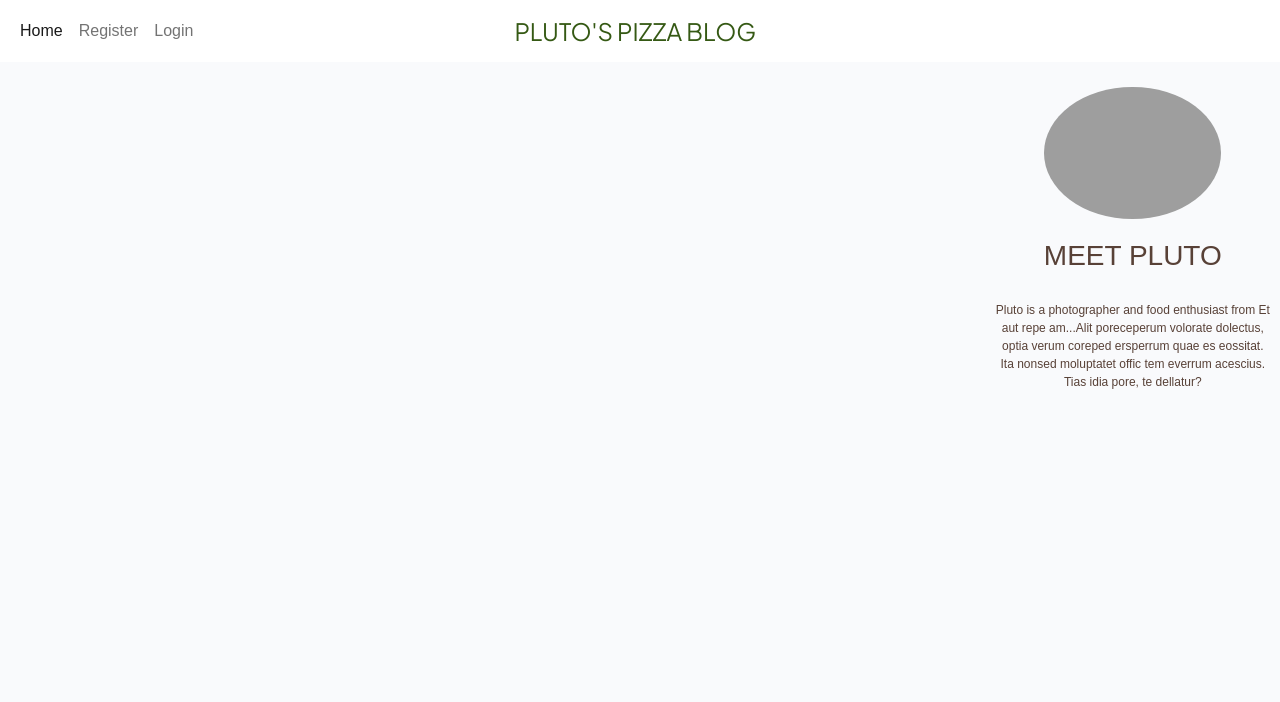
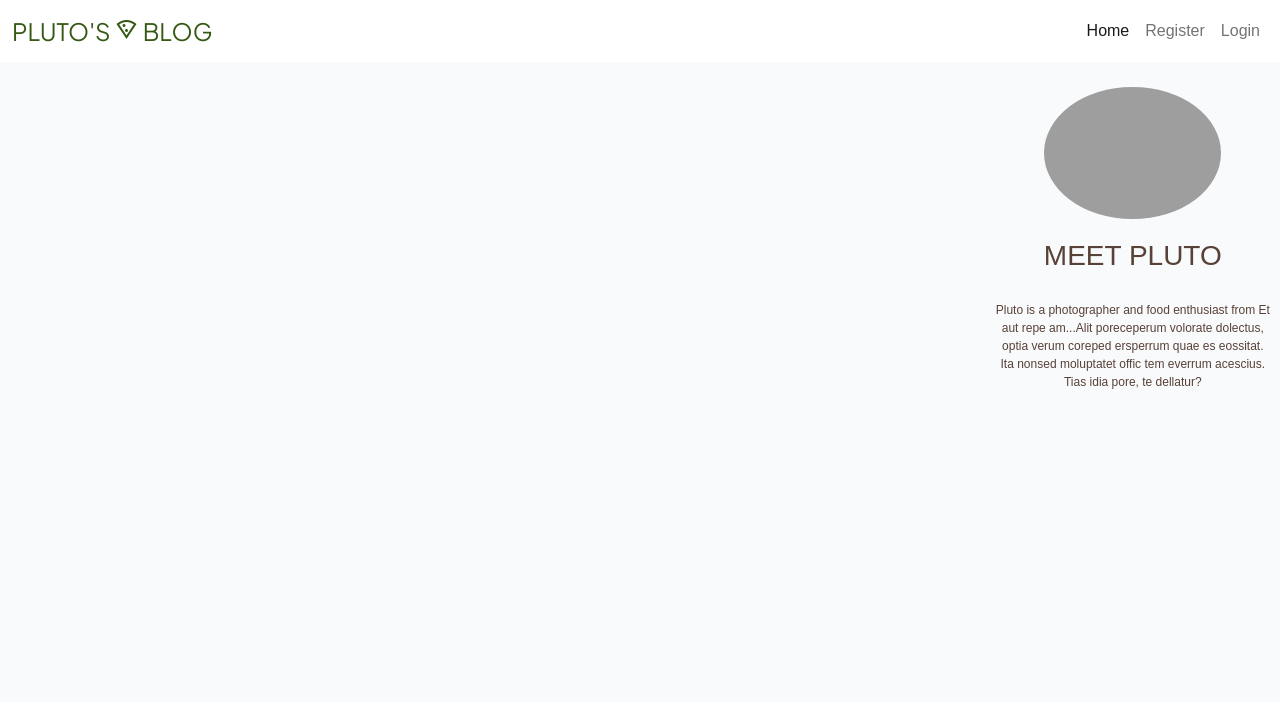
Before and after one commit to lisalindqvist95/plutospizza, a Django app: page / in a window 1280 px wide. Shown: the part 960-1662 px from the top of the page. Run offline with Django 3.2, Linux system fonts and the light colour scheme; data that the repository does not hold is empty; some web fonts are replaced; grey boxes are pictures that could not be loaded.

Commit message:
Add media queries for responsiveness.

```diff
--- a/static/css/style.css
+++ b/static/css/style.css
@@ -18,16 +18,12 @@ body {
 
 
 /* Navigation*/
-.nav-links{
-    width: 40%;
-}
 .brand {
     color: #355914;
     font-family: 'Plus Jakarta Sans', sans-serif;
     font-size: 3vh;
     text-transform: uppercase;
     z-index: 1;
-    text-align: center;
 }
 
 
--- a/templates/base.html
+++ b/templates/base.html
@@ -14,24 +14,28 @@
     <link href="https://cdn.jsdelivr.net/npm/bootstrap@5.0.1/dist/css/bootstrap.min.css" rel="stylesheet"
         integrity="sha384-+0n0xVW2eSR5OomGNYDnhzAbDsOXxcvSN1TPprVMTNDbiYZCxYbOOl7+AMvyTG2x" crossorigin="anonymous">
     <script src="https://cdn.jsdelivr.net/npm/bootstrap@5.0.1/dist/js/bootstrap.bundle.min.js"
-        integrity="sha384-gtEjrD/SeCtmISkJkNUaaKMoLD0//ElJ19smozuHV6z3Iehds+3Ulb9Bn9Plx0x4" crossorigin="anonymous">
+        integrity="sha384-gtEjrD/SeCtmISkJkNUaaKMoLD0//ElJ19smozuHV6z3Iehds+3Ulb9Bn9Plx0x4" crossorigin="anonymous"> <link rel="stylesheet" href="https://fonts.googleapis.com/css2?family=Material+Symbols+Outlined:opsz,wght,FILL,GRAD@48,400,0,0" />
     </script>
+<link rel="stylesheet" href="https://fonts.googleapis.com/css2?family=Material+Symbols+Outlined:opsz,wght,FILL,GRAD@48,400,0,0" />
+
     <link rel="stylesheet" href="{% static 'css/style.css' %}">
 
 </head>
 
-<body class="d-flex flex-column h-100 main-bg">
+<body class="d-flex flex-column h-100 main-sm">
 
     <!-- Navigation -->
     <!-- Header image -->
     <img class="header"src="https://res.cloudinary.com/dzaewkloa/image/upload/v1677445792/Pluto%27s%20Pizza/header_wwxrd7.jpg"
     alt="header image: pizza">
     <!-- Links -->
-    <nav class="navbar navbar-expand-lg navbar-light bg-white">
+    <nav class="navbar navbar-expand-md navbar-light bg-white">
         <div class="container-fluid">
-            <div class="collapse navbar-collapse" id="navbarText">
+                <!-- Brand -->
+                <a class="navbar-brand .mx-auto" href="{% url 'home' %}"><span class="brand">Pluto's <span class="material-symbols-outlined">
+                    local_pizza </span> Blog</span></a>
                 <span class="nav-links">
-                <ul class="navbar-nav me-auto mb-2 mb-lg-0">
+                <ul class="navbar-nav me-auto">
                     <li class="nav-item">
                         <a class="nav-link active" aria-current="page" href="{% url 'home' %}">Home</a>
                     </li>
@@ -50,12 +54,7 @@
 
                 </ul>
             </span>
-                <!-- Brand -->
-                <a class="navbar-brand" href="{% url 'home' %}"><span class="brand">Pluto's Pizza Blog</span></a>
-                <button class="navbar-toggler" type="button" data-bs-toggle="collapse" data-bs-target="#navbarText"
-                    aria-controls="navbarText" aria-expanded="false" aria-label="Toggle navigation">
-                    <span class="navbar-toggler-icon"></span>
-                </button>
+
             </div>
         </div>
     </nav>
@@ -63,7 +62,7 @@
 
       <div id="wrapper">
         <!-- Sidebar -->
-        <div id="sidebar-wrapper" class="">
+        <div id="sidebar-wrapper" class="sidebar">
             <div class="profile-picture">
             <img class="profile "src="https://res.cloudinary.com/dzaewkloa/image/upload/v1677451653/Pluto%27s%20Pizza/profile_kdlr9o.jpg"
             alt="profile picture: Pluto">
--- a/templates/index.html
+++ b/templates/index.html
@@ -6,10 +6,10 @@
     <div class="row">
 
         <!-- Blog Entries Column -->
-        <div class="col-10 mt-4 left">
+        <div class="col-md-10 mt-4 left col-sm-12">
             <div class="row">
                 {% for post in post_list %}
-                <div class="col-md-4">
+                <div class="col-lg-4">
                     <div class="card mb-4">
                         <div class="card-body">
                             <div class="image-container">
```
Also changed, not shown: other parts of static/css/style.css (+21 -34 lines), templates/post_detail.html (+7 -5 lines).
